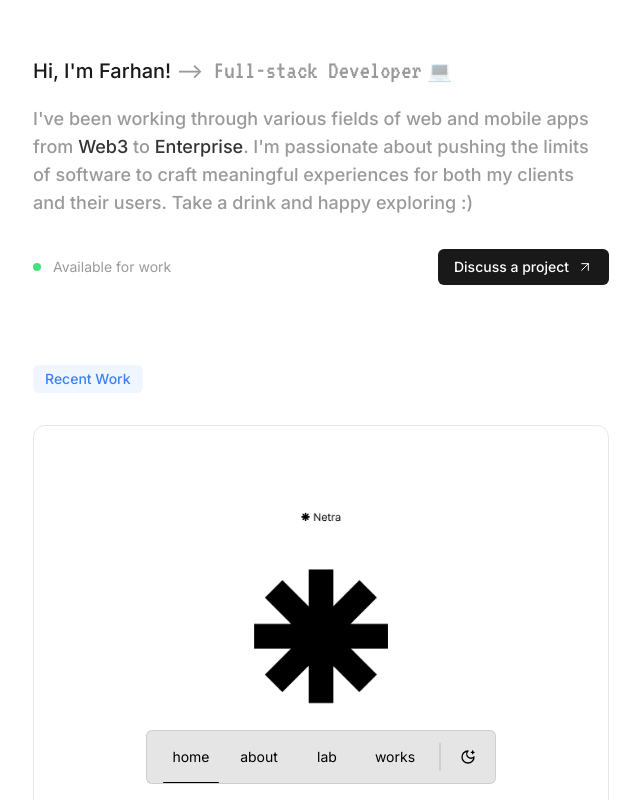
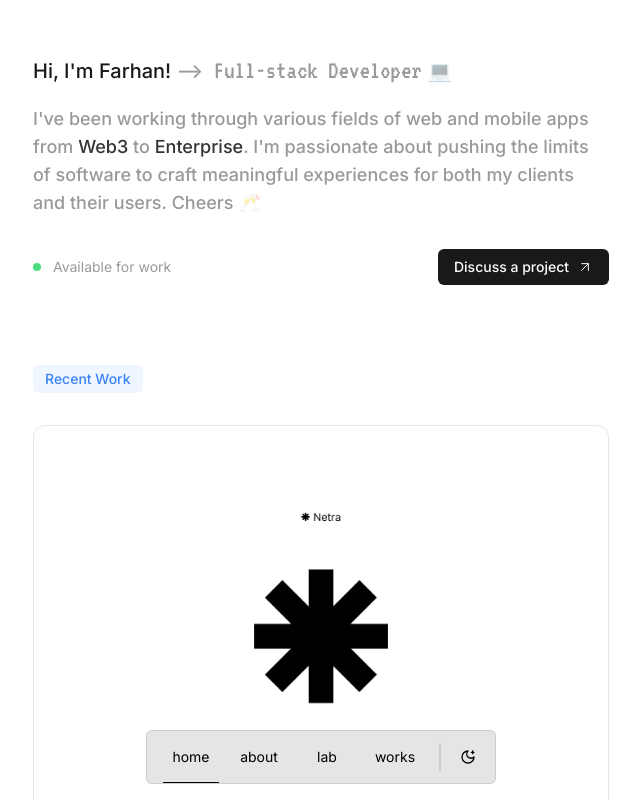
Before and after one commit to tfarhan00/kebabhan, a Next.js app: page / in a window 1280 px wide. Shown: the top 800 px of the page, without its empty margins (319-959 px from the left). Built offline with nearby package versions, Linux system fonts and the light colour scheme.

Commit message:
add cheers

```diff
--- a/src/app/_components/Hero.tsx
+++ b/src/app/_components/Hero.tsx
@@ -32,8 +32,7 @@ export default function Hero() {
             Enterprise
           </span>
           . I&apos;m passionate about pushing the limits of software to craft
-          meaningful experiences for both my clients and their users. Take a
-          drink and happy exploring {":)"}
+          meaningful experiences for both my clients and their users. Cheers 🥂
         </p>
       </div>
 
```
